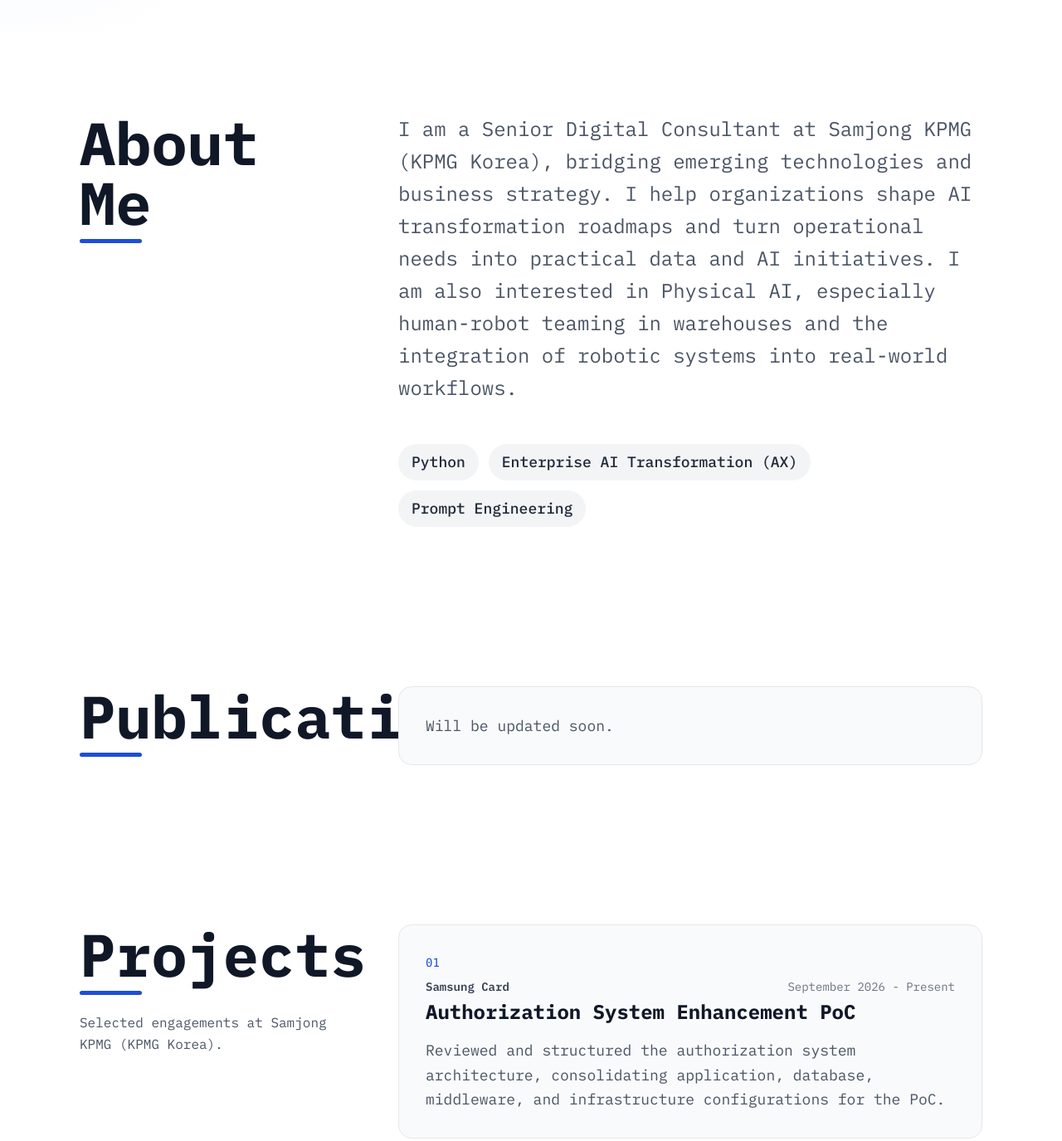
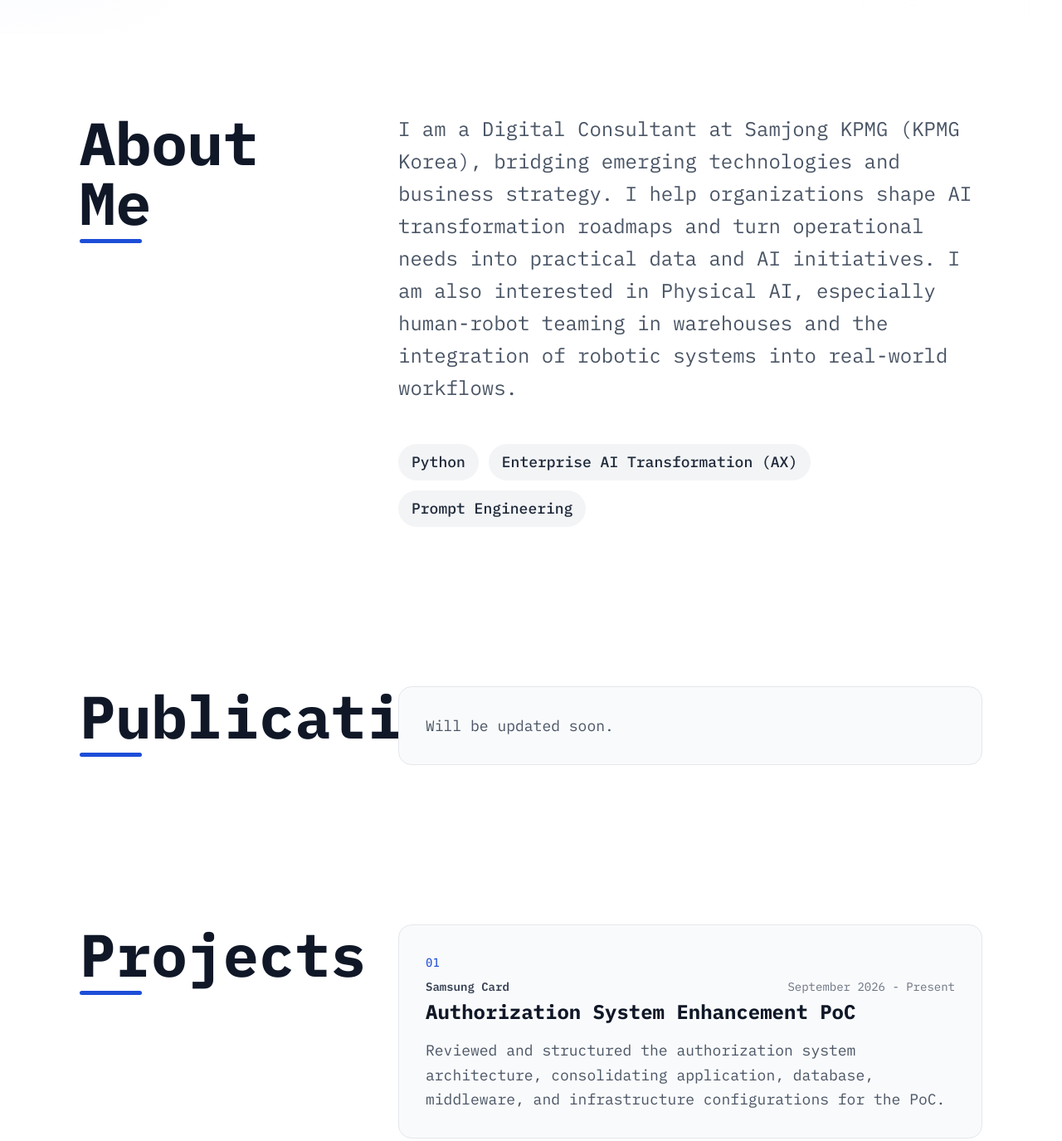
Before and after one commit to twenty4-lee/twenty4-lee.github.io, an Astro site: page / in a window 1280 px wide. Shown: the part 760-2135 px from the top of the page at 83% size. Built offline with nearby package versions, Linux system fonts and the light colour scheme; Astro itself is replaced by a stand-in of ours.

Commit message:
Remove senior title and projects label

```diff
--- a/src/components/Projects.astro
+++ b/src/components/Projects.astro
@@ -16,9 +16,6 @@ const hasProjects = siteConfig.projects && siteConfig.projects.length > 0;
               class="w-[75px] h-[5px] mt-2 rounded-full"
               style={`background-color: ${siteConfig.accentColor}`}
             />
-            <p class="mt-5 max-w-sm text-base leading-relaxed text-gray-600">
-              Selected engagements at Samjong KPMG (KPMG Korea).
-            </p>
           </div>
 
           <div class="lg:col-span-8">
--- a/src/config.ts
+++ b/src/config.ts
@@ -9,7 +9,7 @@ type Project = {
 
 export const siteConfig = {
   name: "Youngseo Lee",
-  title: "Senior Digital Consultant",
+  title: "Digital Consultant",
   description: "Portfolio website of Youngseo Lee",
   accentColor: "#1d4ed8",
   social: {
@@ -18,7 +18,7 @@ export const siteConfig = {
     github: "https://github.com/twenty4-lee",
   },
   aboutMe:
-    "I am a Senior Digital Consultant at Samjong KPMG (KPMG Korea), bridging emerging technologies and business strategy. I help organizations shape AI transformation roadmaps and turn operational needs into practical data and AI initiatives. I am also interested in Physical AI, especially human-robot teaming in warehouses and the integration of robotic systems into real-world workflows.",
+    "I am a Digital Consultant at Samjong KPMG (KPMG Korea), bridging emerging technologies and business strategy. I help organizations shape AI transformation roadmaps and turn operational needs into practical data and AI initiatives. I am also interested in Physical AI, especially human-robot teaming in warehouses and the integration of robotic systems into real-world workflows.",
   skills: [
     "Python",
     "Enterprise AI Transformation (AX)",
@@ -78,7 +78,7 @@ export const siteConfig = {
   experience: [
     {
       company: "Samjong KPMG (KPMG Korea)",
-      title: "Senior Digital Consultant",
+      title: "Digital Consultant",
       dateRange: "January 2025 - Present",
       bullets: [
         "AX Transformation: Formulated enterprise-wide AI transformation roadmaps across R&D, SCM, sales, and logistics, translating operational pain points from field interviews into actionable AI agent workflows",
```
